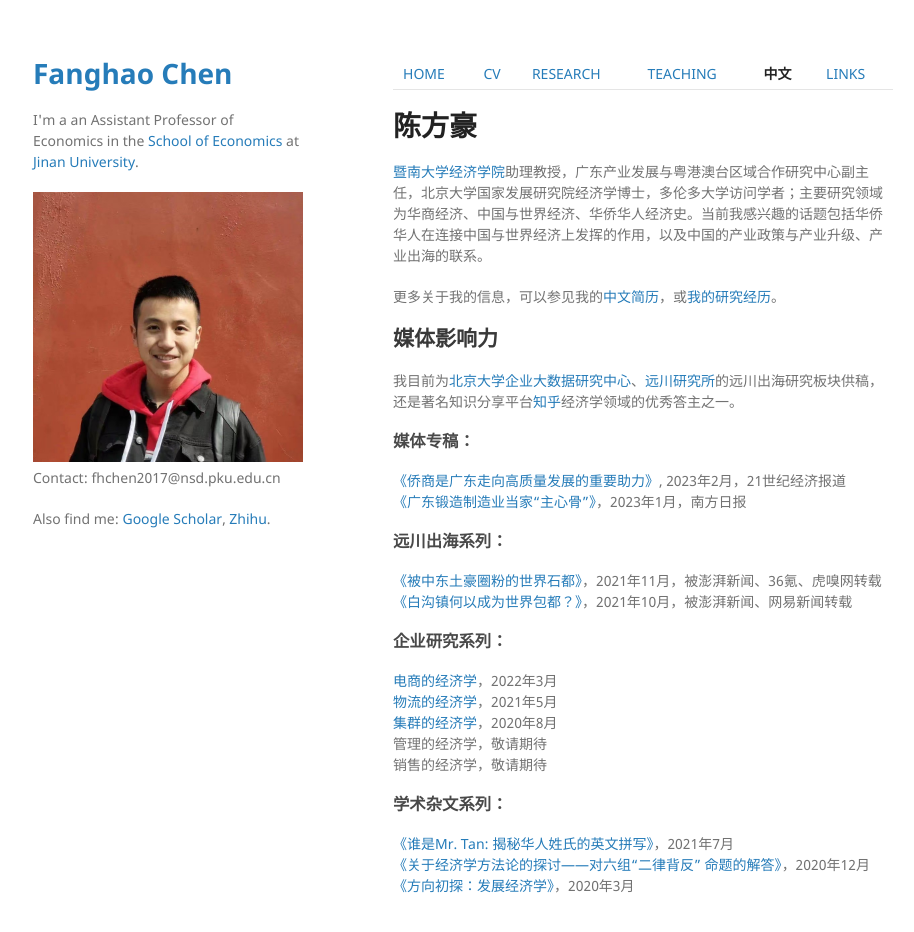
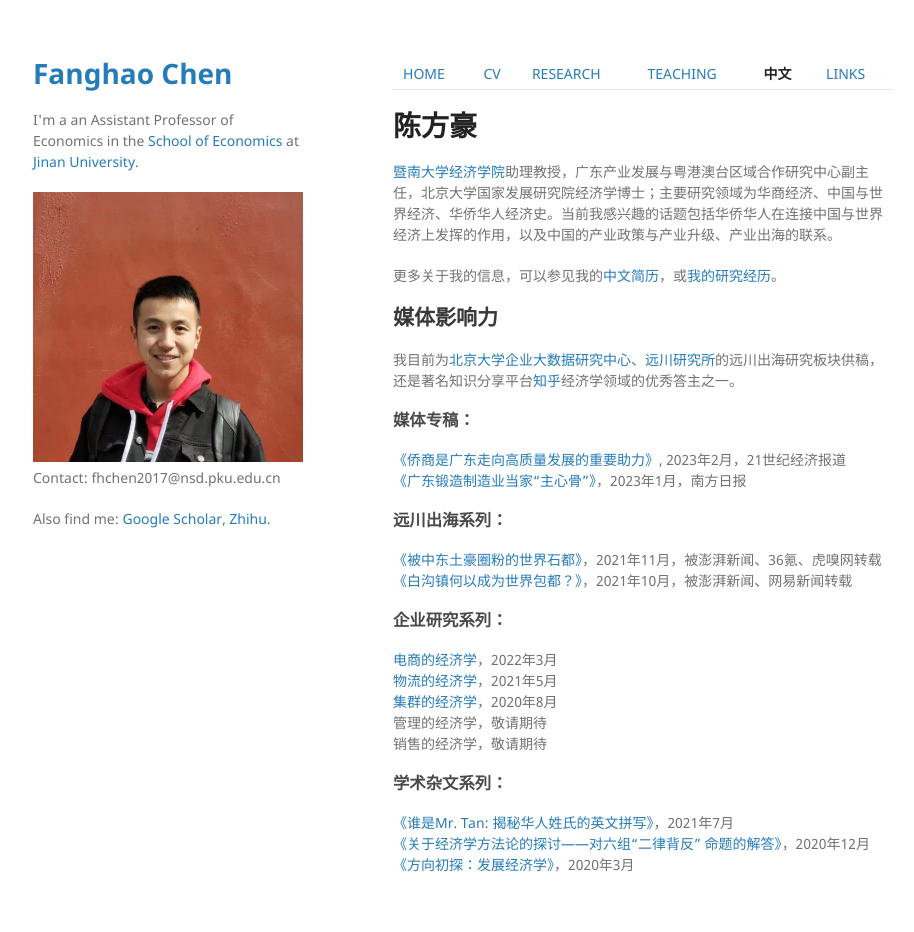
Before and after one commit to FanghaoChen/homepage, a Jekyll site: the page built from chinesepage.md, in a window 1280 px wide and 966 px high. Shown: the top 932 px of the window, without its empty margins (177-1091 px from the left). Built offline with Jekyll 4.4.1, drawn with Linux system fonts in a browser that asks for light colours; our own code applies the rules of GitHub Pages for plain Markdown files.

Commit message:
Update chinesepage.md

```diff
--- a/chinesepage.md
+++ b/chinesepage.md
@@ -2,7 +2,7 @@
 
 # 陈方豪
 
-[暨南大学经济学院](https://ec.jnu.edu.cn/)助理教授，广东产业发展与粤港澳台区域合作研究中心副主任，北京大学国家发展研究院经济学博士，多伦多大学访问学者；主要研究领域为华商经济、中国与世界经济、华侨华人经济史。当前我感兴趣的话题包括华侨华人在连接中国与世界经济上发挥的作用，以及中国的产业政策与产业升级、产业出海的联系。
+[暨南大学经济学院](https://ec.jnu.edu.cn/)助理教授，广东产业发展与粤港澳台区域合作研究中心副主任，北京大学国家发展研究院经济学博士；主要研究领域为华商经济、中国与世界经济、华侨华人经济史。当前我感兴趣的话题包括华侨华人在连接中国与世界经济上发挥的作用，以及中国的产业政策与产业升级、产业出海的联系。
 
 更多关于我的信息，可以参见我的[中文简历](./assets/陈方豪_暨大经院_240826.pdf)，或[我的研究经历](https://mp.weixin.qq.com/s?__biz=Mzg4MzE0ODY0Mw==&mid=2247491382&idx=1&sn=992dc4dda38bfd95d5c2b47848fc5a81&chksm=cf4a8d3af83d042c96f68c98b9406eab25df4ce418b6778fccdee755fc9e499decfb44498855&mpshare=1&scene=24&srcid=12203KNxFd0xsEh7nM7ZzhKn&sharer_sharetime=1639991731014&sharer_shareid=009d752390d3ca9d149b0d31038375f0#rd)。
 
```
